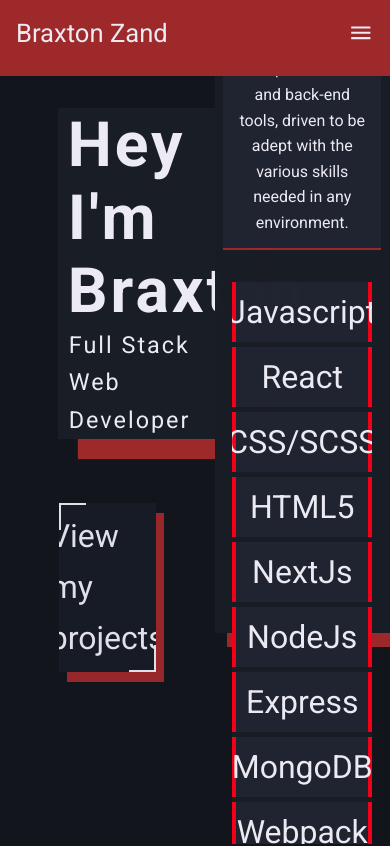
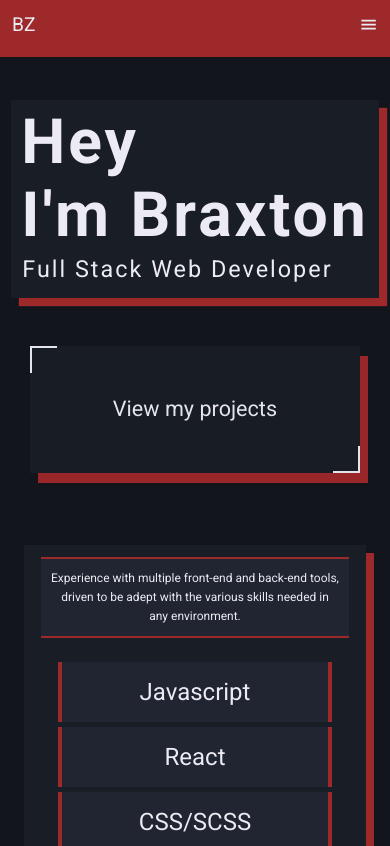
Before and after one commit to ZandBraxton/personal-page, a Next.js app in the folder personal-portfolio/: page / in a window 390 px wide. Shown: the top 846 px of the page. Built offline with nearby package versions, Linux system fonts and the light colour scheme.

Commit message:
Polished media queries

```diff
--- a/personal-portfolio/components/layout.js
+++ b/personal-portfolio/components/layout.js
@@ -9,7 +9,7 @@ export default function Layout({ children }) {
   return (
     <div className={styles.layout}>
       <nav className={styles.nav}>
-        <h1>Braxton Zand</h1>
+        <h1>BZ</h1>
         <MenuIcon
           className={styles.menu}
           onClick={() => setisActive(!isActive)}
--- a/personal-portfolio/styles/About.module.scss
+++ b/personal-portfolio/styles/About.module.scss
@@ -1,13 +1,13 @@
-@import '../styles/mixins';
+@import "../styles/mixins";
 
 .main_wrapper {
-    @include AboutBody;
+  // @include AboutBody;
 }
 
 .about_container {
-    min-height: 100vh;
+  min-height: 100vh;
 }
 
 .hero {
-    padding-top: 100px;
+  padding-top: 100px;
 }
--- a/personal-portfolio/styles/Home.module.scss
+++ b/personal-portfolio/styles/Home.module.scss
@@ -5,15 +5,14 @@
   padding-top: 100px;
   display: flex;
   flex-flow: row;
+  justify-content: space-evenly;
   overflow: hidden;
 }
 .home_container {
   display: flex;
   flex-flow: column;
-  // margin-left: 5%;
-  // padding-top: 50px;
   min-height: 100vh;
-  width: 50vw;
+  width: 50vmax;
   position: relative;
 }
 
@@ -21,8 +20,8 @@
   display: flex;
   flex-flow: column;
   width: fit-content;
-  margin: 0 3rem;
-  padding: 0 10px;
+  margin: 0 auto;
+  padding: 5px 10px;
   animation: popOut 1s ease 2.5s forwards;
 }
 
@@ -61,7 +60,7 @@
 }
 
 .hero2 {
-  font-size: 4.4rem;
+  font-size: 4rem;
   &::before {
     @include BodyBGDark();
     animation: peel 1.4s ease 1.5s forwards;
@@ -69,7 +68,7 @@
 }
 
 .hero_span {
-  font-size: 2rem;
+  font-size: 1.4rem;
   letter-spacing: 2px;
   width: fit-content;
   margin: auto;
@@ -87,12 +86,12 @@
 
 .view_project {
   height: 20vh;
-  width: 25vw;
+  width: 25vmax;
   position: relative;
   display: flex;
   justify-content: center;
   align-items: center;
-  margin: 4rem auto;
+  margin: auto;
   background: #191d26;
   box-shadow: 8px 10px 0px #9e292b;
   opacity: 0;
@@ -101,7 +100,7 @@
   transition: 0.5s;
   a {
     position: relative;
-    font-size: 2rem;
+    font-size: 1.4rem;
     z-index: 10;
   }
 
@@ -147,8 +146,8 @@
 
 .skill_page {
   @include BodyCardLayer();
-  height: 75vh;
-  width: 45vw;
+  height: fit-content;
+  max-width: 45vw;
   opacity: 0;
   animation: fadeIn 2s ease 3.5s forwards;
   box-shadow: 12px 14px 0px #9e292b;
@@ -196,7 +195,7 @@
     justify-content: center;
     align-items: center;
     width: auto;
-    height: 60px;
+    height: 65px;
     overflow: hidden;
     cursor: pointer;
     &::before {
@@ -289,15 +288,49 @@
 @include Tablet() {
   .main_wrapper {
     // padding-top: 100px;
+    flex-flow: column;
   }
 
   .home_container {
+    flex-flow: row;
+    min-height: auto;
+    justify-content: space-between;
     padding-top: 0px;
+    width: 100%;
+  }
+
+  .hero_container {
+    justify-content: center;
+  }
+
+  .hero {
+    font-size: 1rem;
+  }
+
+  .hero2 {
+    font-size: 2.4rem;
   }
 
   .hero,
   .hero2 {
-    font-size: 4rem;
+  }
+
+  .hero_span {
+    font-size: 1rem;
+    margin: 0;
+  }
+
+  .view_project {
+    a {
+      font-size: 1.2rem;
+    }
+  }
+
+  .skill_page {
+    max-width: 100%;
+    margin: 2rem;
+    height: auto;
+    box-shadow: 8px 8px 0px #9e292b;
   }
 
   .skill_header {
@@ -307,22 +340,33 @@
   .skill_grid {
     width: 80%;
   }
+
+  @keyframes popOut {
+    to {
+      background-color: #191d26;
+      box-shadow: 8px 8px 1px #9e292b;
+    }
+  }
 }
 
 @include Phone() {
   .main_wrapper {
-    padding-top: 0px;
+    flex-flow: column;
+    overflow: auto;
   }
 
   .home_container {
     flex-flow: column;
-    justify-content: center;
     padding-top: 0;
+    width: auto;
+    height: auto;
+    min-height: auto;
     margin: auto;
   }
 
   .hero_container {
     max-width: 100%;
+    padding-bottom: 10px;
   }
   .hero,
   .hero2 {
@@ -336,7 +380,18 @@
     margin-left: 1px;
   }
 
+  .view_project {
+    width: 90%;
+    height: 15vh;
+    margin: 4rem auto;
+    a {
+      font-size: 1.8rem;
+    }
+  }
+
   .skill_page {
+    max-width: 100%;
+    height: auto;
   }
 
   .skill_header {
@@ -360,6 +415,7 @@
     display: flex;
     flex-flow: column;
     gap: 5px;
+    height: auto;
     margin: 2rem auto auto auto;
     justify-content: center;
     text-align: center;
@@ -380,7 +436,7 @@
         left: 0;
         width: 4px;
         height: 100%;
-        background: #f40119;
+        background: #9e292b;
         transition: 0.5s ease-in-out;
       }
       &::after {
@@ -390,7 +446,7 @@
         right: 0;
         width: 4px;
         height: 100%;
-        background: #f40119;
+        background: #9e292b;
         transition: 0.5s ease-in-out;
       }
       &:hover::before,
--- a/personal-portfolio/styles/_mixins.scss
+++ b/personal-portfolio/styles/_mixins.scss
@@ -15,7 +15,7 @@
 }
 
 @mixin Tablet() {
-  @media screen and (max-width: 767px) {
+  @media screen and (max-width: 768px) {
     @content;
   }
 }
--- a/personal-portfolio/styles/globals.scss
+++ b/personal-portfolio/styles/globals.scss
@@ -116,6 +116,7 @@ section {
 body {
   line-height: 1;
   @include BodyBGDark();
+  overflow: auto;
 }
 ol,
 ul {
@@ -146,3 +147,42 @@ img {
   max-width: 100%;
   display: block;
 }
+
+::-webkit-scrollbar {
+  width: 6px;
+}
+
+::-webkit-scrollbar-track {
+}
+
+::-webkit-scrollbar-thumb {
+  background: rgb(139, 139, 139);
+  border-radius: 12px;
+}
+
+::-webkit-scrollbar-thumb:hover {
+  background: rgb(82, 81, 81);
+}
+
+::-webkit-scrollbar-button {
+}
+
+@include Tablet() {
+  html {
+    font-size: 14px;
+  }
+
+  body {
+    overflow: auto;
+  }
+}
+
+@include Phone() {
+  html {
+    font-size: 12px;
+  }
+
+  body {
+    overflow: auto;
+  }
+}
```
